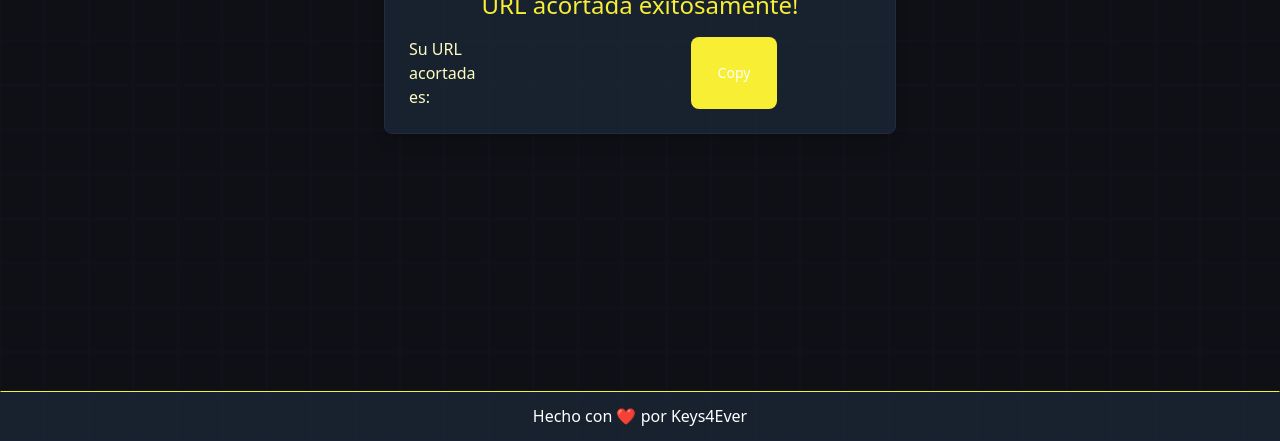
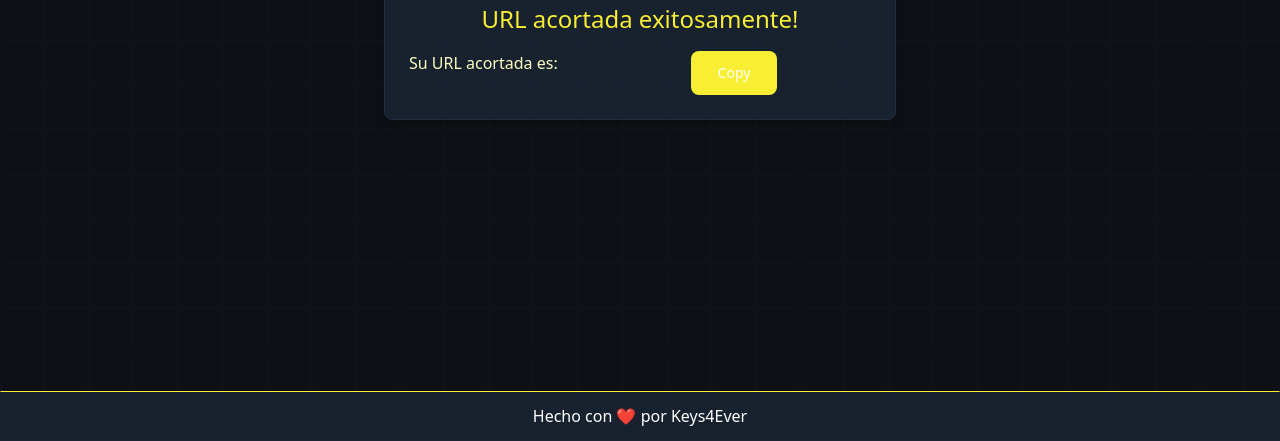
Before and after one commit to Keys4Ever/URLShortener, a website: page public/successful.html in a window 1280 px wide. Shown: the part 359-800 px from the top of the page. Drawn offline with Linux system fonts and the light colour scheme.

Commit message:
some litol changes

```diff
--- a/public/successful.html
+++ b/public/successful.html
@@ -21,12 +21,11 @@
             <h1 class="text-2xl text-[#f8ee33] text-center">URL acortada exitosamente!</h1>
             <div class="grid grid-cols-8 gap-2 w-full max-w-[23rem]">
                 <!-- Enlace de la URL acortada -->
-                <span class="col-span-6 text-[#fdfdc2] flex items-center">
-                    Su URL acortada es:
-                    <a href="#" id="shortened-url" class="text-[#fdfdc2] underline text-sm rounded-lg focus:ring-[#f8ee33] focus:border-[#f8ee33] block w-full p-2.5 ml-2" target="_blank" readonly></a>
-                </span>
+                <div class="col-span-6 text-[#fdfdc2]">
+                    Su URL acortada es: <a href="#" id="shortened-url" class="text-[#fdfdc2] underline text-sm rounded-lg block w-full p-2.5" target="_blank" readonly></a>
+                </div>
                 <!-- Botón de copiar -->
-                <button id="copy-button" data-copy-to-clipboard-target="shortened-url" class="col-span-2 text-white bg-[#f8ee33] hover:bg-[#d4c932] focus:ring-4 focus:outline-none focus:ring-[#d4c932] font-medium rounded-lg text-sm w-full sm:w-auto py-2.5 text-center dark:bg-[#f8ee33] dark:hover:bg-[#d4c932] dark:focus:ring-[#d4c932] items-center inline-flex justify-center">
+                <button id="copy-button" data-copy-to-clipboard-target="shortened-url" class="col-span-2 text-white bg-[#f8ee33] hover:bg-[#d4c932] focus:ring-4 focus:outline-none focus:ring-[#d4c932] font-medium rounded-lg text-sm w-full sm:w-auto py-2.5 text-center items-center inline-flex justify-center">
                     <span id="default-message">Copy</span>
                     <span id="success-message" class="hidden inline-flex items-center">
                         <svg class="w-3 h-3 text-white me-1.5" aria-hidden="true" xmlns="http://www.w3.org/2000/svg" fill="none" viewBox="0 0 16 12">
```
